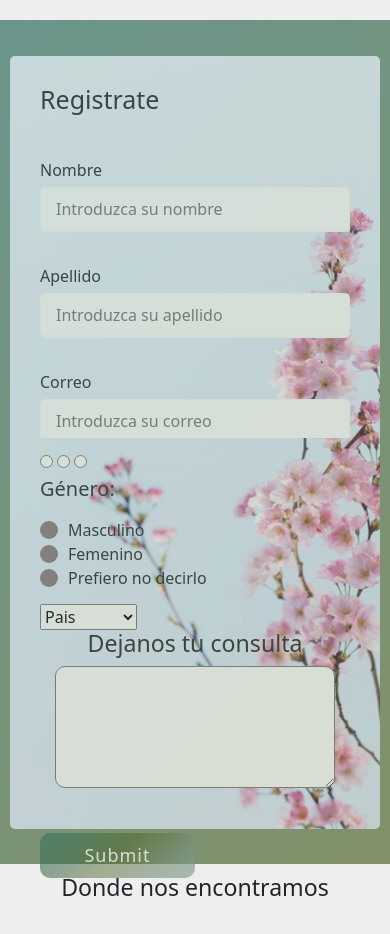
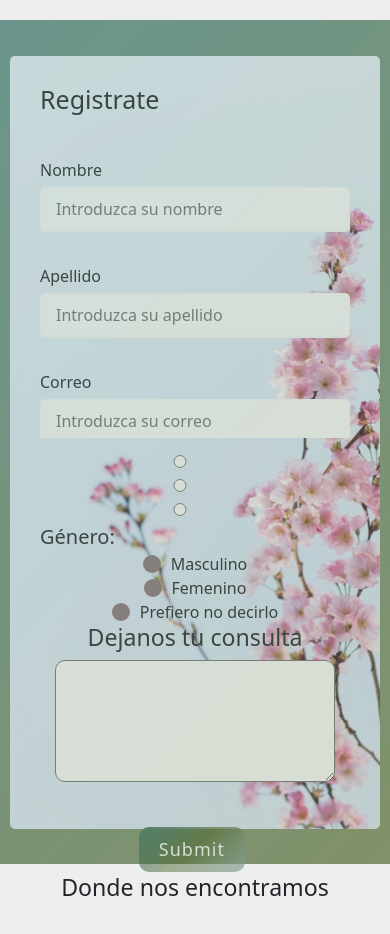
Before and after one commit to YamilaTriay/todoplantas, a website: page pages/contacto.html in a window 390 px wide. Shown: the part 136-1070 px from the top of the page. Drawn offline with nearby package versions, Linux system fonts and the light colour scheme; grey boxes are pictures that could not be loaded.

Commit message:
Contacto Boton centrado

```diff
--- a/css/style.css
+++ b/css/style.css
@@ -759,6 +759,13 @@ form .boton input:hover{
 }
 
 @media screen and (max-width:700px){
+    div .boton{
+        align-items: center;
+
+    }
+}
+
+@media screen and (max-width:700px){
     .generoTitulo{
         display: flex;
         flex-direction: column;
--- a/pages/contacto.html
+++ b/pages/contacto.html
@@ -97,15 +97,6 @@
                             </label>
                         </div>
                     </div>
-                    <div class="boton-1">
-                        <select name="select" id="">
-                            <option value="value">Pais</option>
-                            <option value="value">Argentina</option>
-                            <option value="value">Chile</option>
-                            <option value="value">Uruguay</option>
-                            <option value="value">Otro</option>
-                        </select>
-                    </div>
                         <div class="containerContacto">
                             <h3>Dejanos tu consulta</h3>
                             <textarea class="botonRegister" name="" id="" cols="50" rows="5"></textarea>
--- a/scss/base/_mediaquery.scss
+++ b/scss/base/_mediaquery.scss
@@ -169,7 +169,14 @@
         display: flex;
         flex-direction: column;
     }
+    input{
+        align-items: center;
+        width: 280px;
+        height: auto;
+    }
 }
+
+
 
 @media screen and (max-width:650px){
     .botonRegister{
@@ -206,6 +213,6 @@
 @media screen and (max-width:450px){
     .iframeContacto{
         width: 300px;
-        height: 200px;
+        height: auto;
     }
 }
--- a/scss/components/_contacto.scss
+++ b/scss/components/_contacto.scss
@@ -69,8 +69,7 @@
                 }
                 .categoria{
                     display: flex;
-                    width: 80%;
-                    margin: 14px 0;
+                    align-items: center;
                     justify-content: space-between;
                     label{
                         display: flex;
@@ -107,6 +106,7 @@
                 .boton{
                     height: 45px;
                     margin: 45px 0;
+                    margin-left: 32%;
                     input{
                         height: 100%;
                         width: 50%;
```
Also changed, not shown: css/estilos.css.
